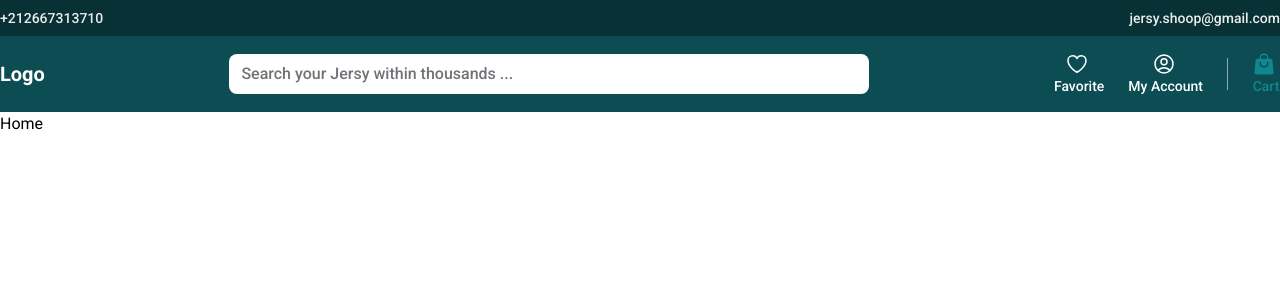
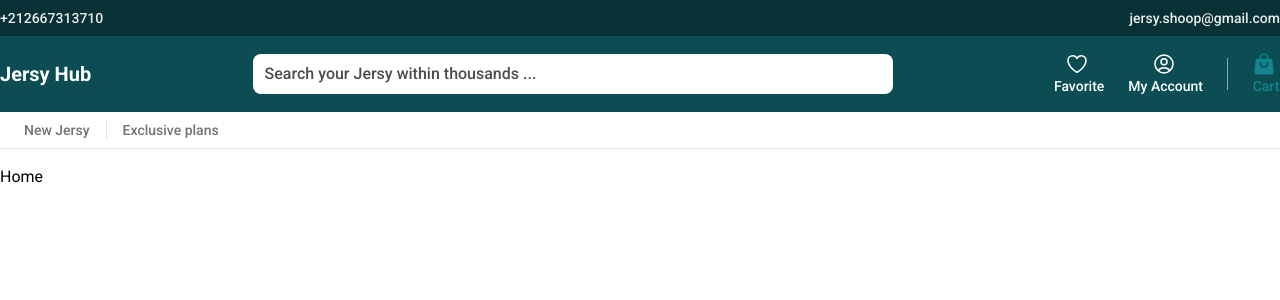
Before and after one commit to yacineahmaich/mega-mart-front, a React (Vite) app: page / in a window 1280 px wide. Shown: the top 300 px of the page. Built offline with nearby package versions, Linux system fonts and the light colour scheme; the HTML template or start-up script is replaced by a standard one.

Commit message:
🚀 add navigation (sub header navigation)

```diff
--- a/src/components/Header.tsx
+++ b/src/components/Header.tsx
@@ -1,5 +1,6 @@
 import { ShoppingBagIcon } from '@heroicons/react/24/solid'
 import { HeartIcon, UserCircleIcon } from '@heroicons/react/24/outline'
+import Navigation from './Navigation'
 
 const Header = () => {
   return (
@@ -20,18 +21,20 @@ const Header = () => {
       <header className="w-full px-2 bg-primary-800 sm:px-0">
         <div className="container flex flex-wrap items-center justify-between py-4 mx-auto min-h-header">
           <div>
-            <h1 className="text-xl font-bold text-white">Logo</h1>
+            <h1 className="text-xl font-bold text-white">
+              <a href="#">Jersy Hub</a>
+            </h1>
           </div>
 
           <form className="order-3 w-full mt-4 lg:mt-0 lg:w-1/2 lg:order-2">
             <input
               type="text"
               placeholder="Search your Jersy within thousands ..."
-              className="w-full border-none rounded-lg outline-none focus:ring focus:outline-offset-2 focus:ring-primary-600 placeholder:font-medium placeholder:text-gray "
+              className="w-full border-none rounded-lg outline-none focus:ring focus:outline-offset-2 focus:ring-primary-600 placeholder:font-medium placeholder:text-dark-600 "
             />
           </form>
 
-          <nav className="flex items-center order-2 space-x-6 lg:order-3">
+          <div className="flex items-center order-2 space-x-6 lg:order-3">
             <div className="flex flex-col items-center text-sm font-medium text-white cursor-pointer hover:text-slate-200">
               <HeartIcon className="w-6 mr-1" />
               Favorite
@@ -45,9 +48,10 @@ const Header = () => {
               <ShoppingBagIcon className="w-6 mr-1" />
               Cart
             </div>
-          </nav>
+          </div>
         </div>
       </header>
+      <Navigation />
     </>
   )
 }
--- /dev/null
+++ b/src/components/Navigation.tsx
@@ -0,0 +1,19 @@
+import { FC } from 'react'
+
+const Navigation: FC = () => {
+  return (
+    <nav className="w-full px-6 py-2 mb-4 border-b border-gray">
+      <ul className="flex space-x-4 text-sm font-medium text-dark-500">
+        <li>
+          <a href="#">New Jersy</a>
+        </li>
+        <li className="w-[1px] min-h-full  max-h-full bg-gray"></li>
+        <li>
+          <a href="#">Exclusive plans</a>
+        </li>
+      </ul>
+    </nav>
+  )
+}
+
+export default Navigation
--- a/src/pages/Layouts/DefaultLayout.tsx
+++ b/src/pages/DefaultLayout.tsx
@@ -1,5 +1,5 @@
 import { Outlet } from 'react-router'
-import Header from '../../components/Header'
+import Header from '../components/Header'
 
 const DefaultLayout = () => {
   return (
--- a/src/pages/index.ts
+++ b/src/pages/index.ts
@@ -1 +1,2 @@
 export { default as Home } from './Home'
+export { default as DefaultLayout } from './DefaultLayout'
--- a/src/router.tsx
+++ b/src/router.tsx
@@ -1,6 +1,5 @@
 import { createBrowserRouter } from 'react-router-dom'
-import { Home } from './pages'
-import DefaultLayout from './pages/Layouts/DefaultLayout'
+import { Home, DefaultLayout } from './pages'
 
 const router = createBrowserRouter([
   {
--- a/tailwind.config.js
+++ b/tailwind.config.js
@@ -62,8 +62,9 @@ export default {
           800: '#191919',
           700: '#333238',
           600: '#4C4C4C',
+          500: '#737278',
         },
-        gray: '#737278',
+        gray: '#e5e5e5',
         light: '#f5f5f5f5',
       },
     },
```
